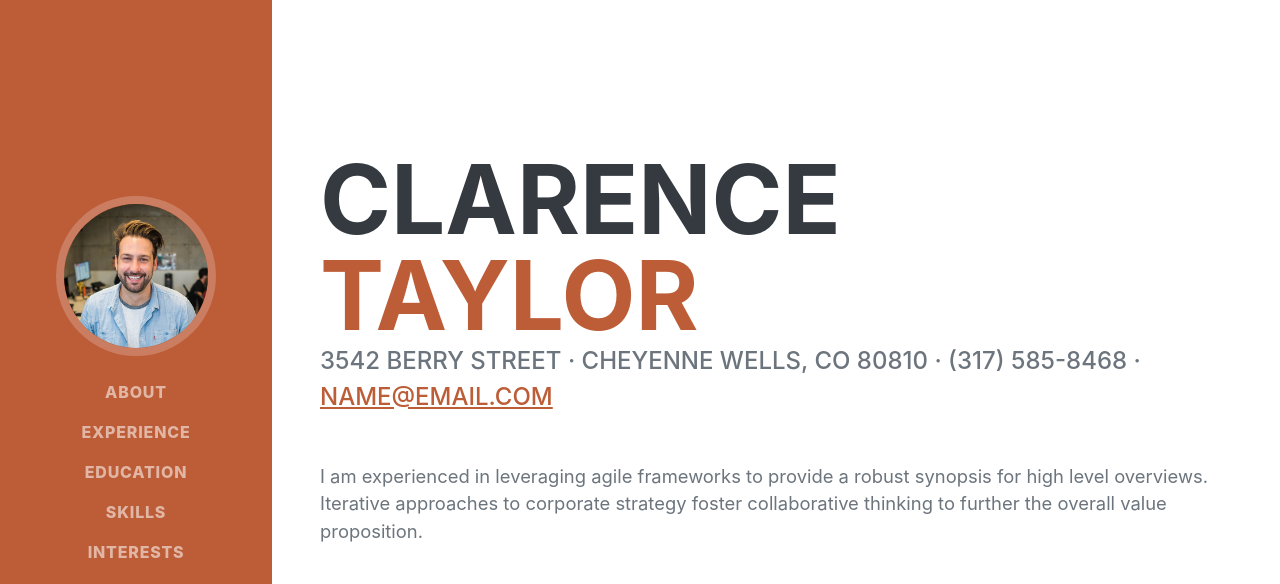
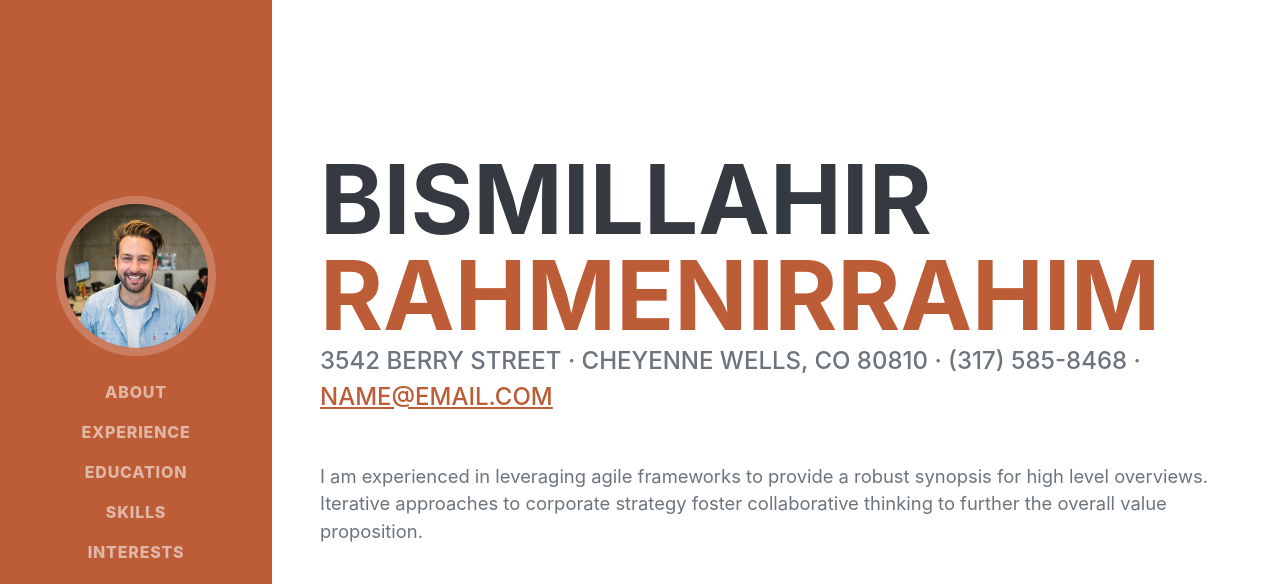
Before and after one commit to coskun45/gitlearn, a plain HTML site: page index.html in a window 1280 px wide. Shown: the top 584 px of the page. Drawn offline with nearby package versions, Linux system fonts and the light colour scheme; a web font is replaced by a local one.

Commit message:
index.html updated basklik degisti

```diff
--- a/index.html
+++ b/index.html
@@ -40,8 +40,8 @@
             <section class="resume-section" id="about">
                 <div class="resume-section-content">
                     <h1 class="mb-0">
-                        Clarence
-                        <span class="text-primary">Taylor</span>
+                        Bismillahir
+                        <span class="text-primary">rahmenirrahim</span>
                     </h1>
                     <div class="subheading mb-5">
                         3542 Berry Street · Cheyenne Wells, CO 80810 · (317) 585-8468 ·
```
